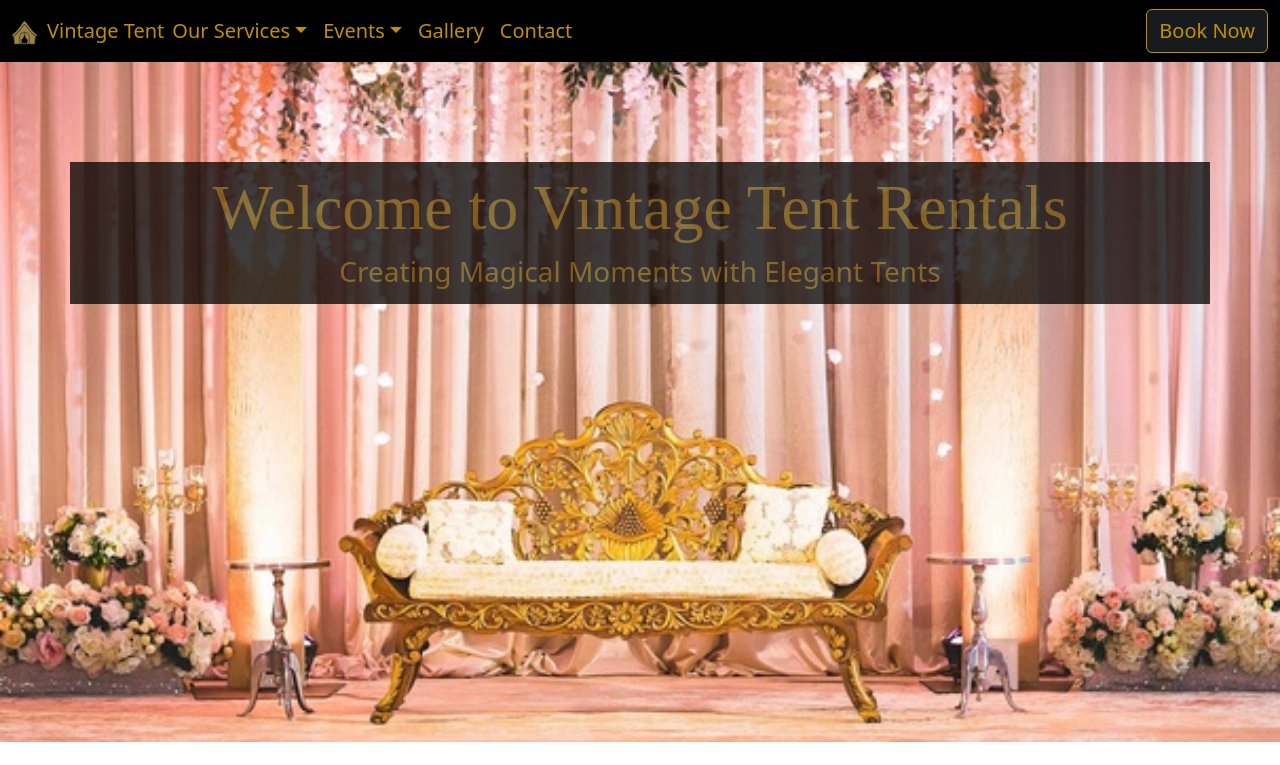
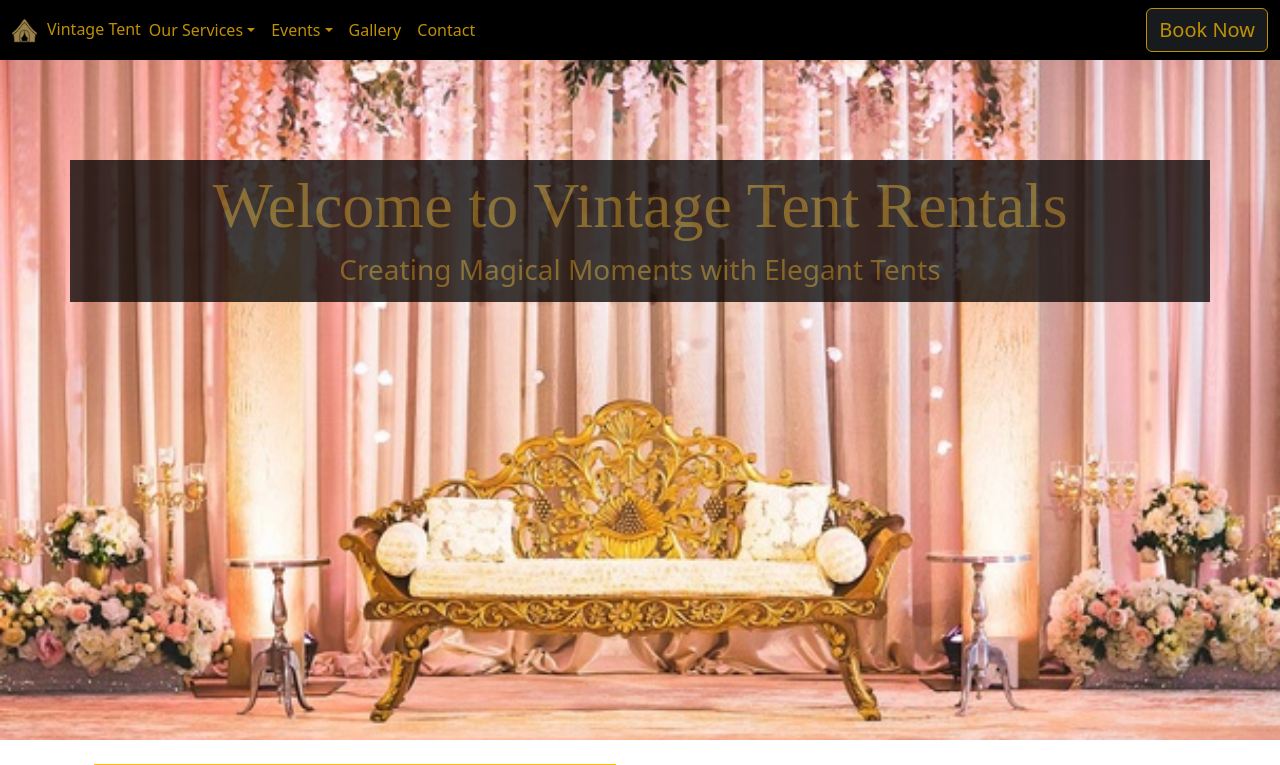
Before and after one commit to varsharrathore/Tent-House, a React (Create React App) app: page / in a window 1280 px wide. Shown: the top 765 px of the page. Built offline with nearby package versions, Linux system fonts and the light colour scheme.

Commit message:
Navbar.jsx

```diff
--- a/src/Components/Navbar.jsx
+++ b/src/Components/Navbar.jsx
@@ -2,8 +2,8 @@ import { Link } from "react-router-dom";
 
 const Navbar = () => {
   return (
-    <nav className="navbar navbar-expand-lg navbar-black bg-black py-2">
-      <div className="container-fluid fs-5">
+    <nav className="navbar navbar-expand-lg navbar-black bg-black">
+      <div className="container-fluid">
         {/* Brand */}
         <Link className="nav-link text-warning opacity-75 active" to="/">
         <img
```
